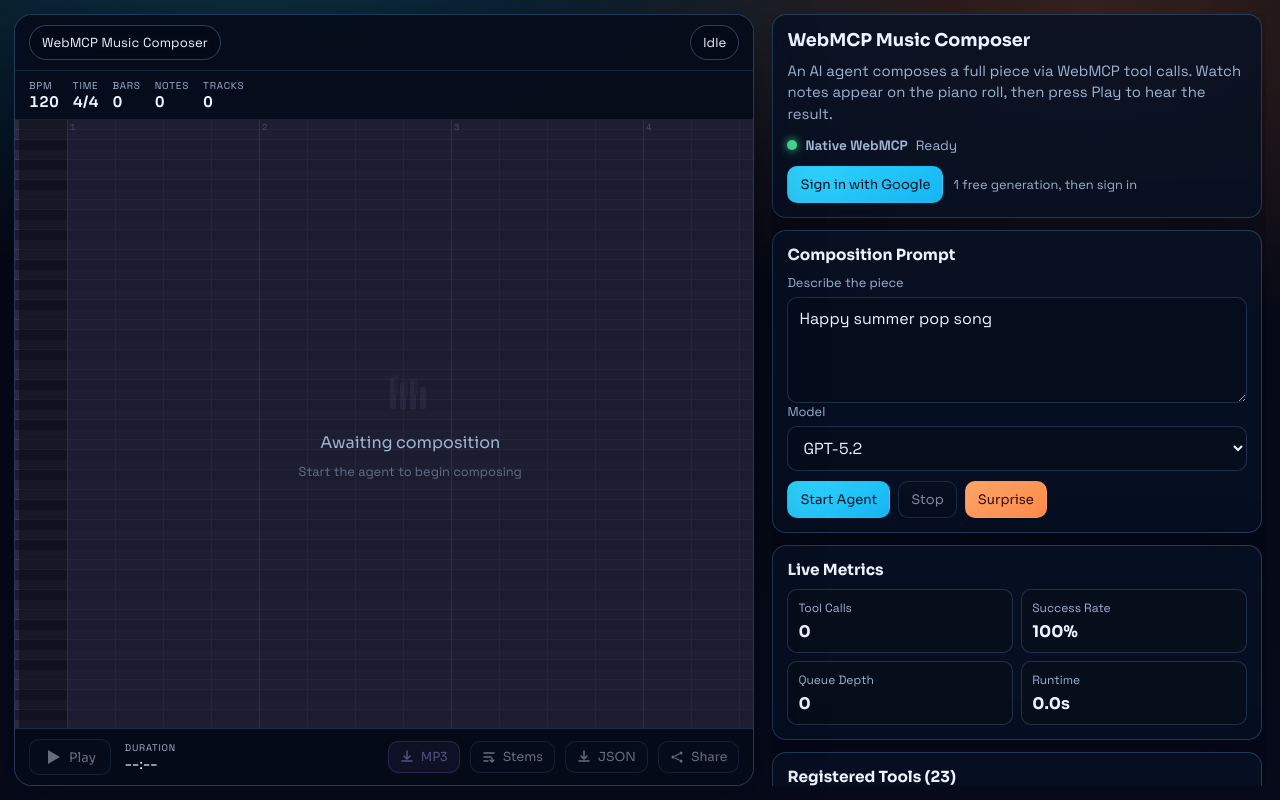
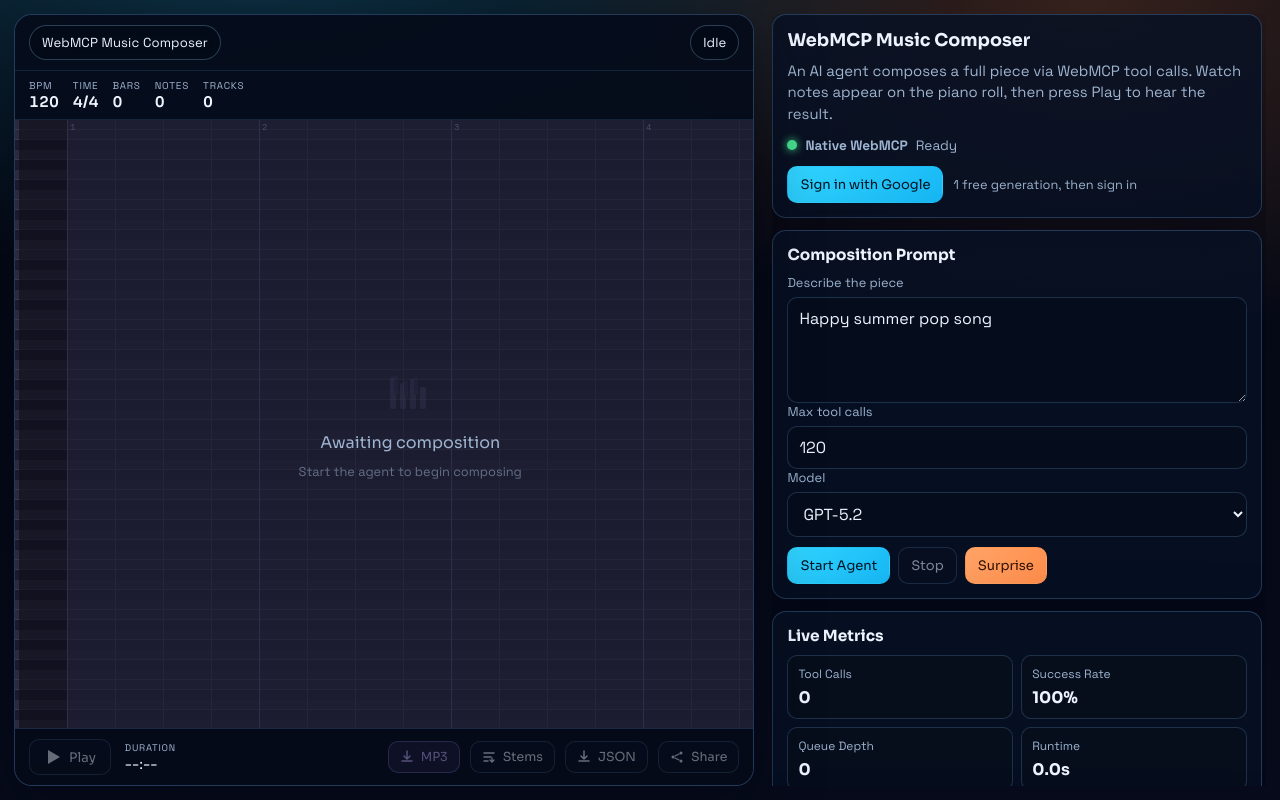
Before and after one commit to OEvgeny/music-composer-webmcp-local, a React (Vite) app: page / in a window 1280 px wide. Built offline with nearby package versions, Linux system fonts and the light colour scheme.

Commit message:
Updated App.tsx

```diff
--- a/src/App.tsx
+++ b/src/App.tsx
@@ -20,6 +20,7 @@
 const DEFAULT_CONFIG: AgentRunConfig = {
   objective:
     "Happy summer pop song",
+  maxToolCalls: 120,
   provider: DEFAULT_MODEL.provider,
   model: DEFAULT_MODEL.model,
   apiKey: "",
@@ -704,6 +705,20 @@
           </label>
 
           <label className="field">
+            <span>Max tool calls</span>
+            <input
+              type="number"
+              min={1}
+              max={12000}
+              value={config.maxToolCalls}
+              onChange={(e: ChangeEvent<HTMLInputElement>) => {
+                const n = parseInt(e.target.value, 10);
+                if (!isNaN(n) && n >= 1) updateConfig("maxToolCalls", n);
+              }}
+            />
+          </label>
+
+          <label className="field">
             <span>Model</span>
             <select
               value={config.model}
--- a/src/runtime/agentEngine.ts
+++ b/src/runtime/agentEngine.ts
@@ -364,7 +364,7 @@
     const messages: AnthropicChatMessage[] = [{ role: "user", content: `Objective: ${config.objective}` }];
 
     const tools = toolMap(this.runtime);
-    const SAFETY_CAP = 12000;
+    const SAFETY_CAP = config.maxToolCalls ?? 120;
 
     this.runtime.log("Composition agent started", "info", {
       provider: config.provider,
--- a/src/types.ts
+++ b/src/types.ts
@@ -70,6 +70,7 @@
 
 export interface AgentRunConfig {
   objective: string;
+  maxToolCalls: number;
   provider: LlmProvider;
   model: string;
   apiKey: string;
```
